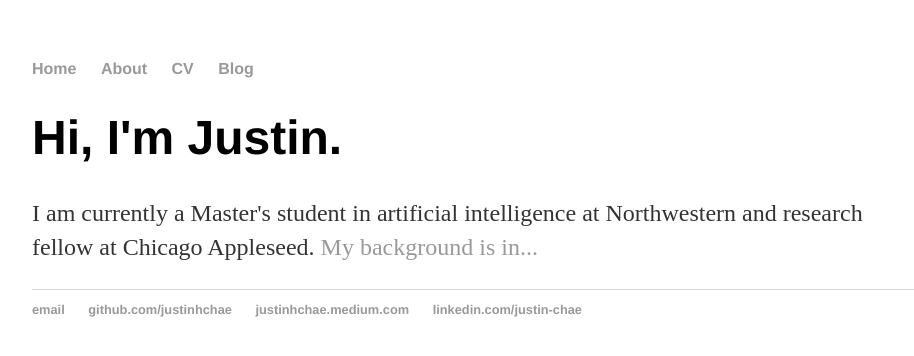
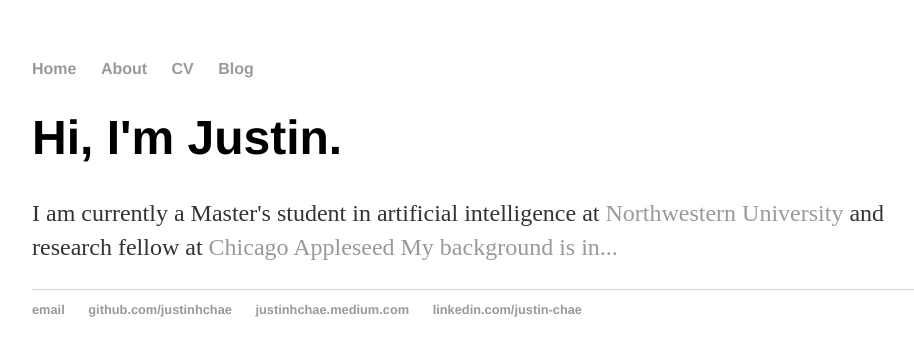
Before and after one commit to justinhchae/justinhchae.github.io, a Jekyll site: the page built from index.html, in a window 1280 px wide. Shown: the top 356 px of the page, without its empty margins (160-1074 px from the left). Built offline with Jekyll 4.4.1, drawn with Linux system fonts in a browser that asks for light colours.

Commit message:
Update index.html

```diff
--- a/index.html
+++ b/index.html
@@ -4,6 +4,9 @@
 ---
 <div class="blurb">
 	<h1>Hi, I'm Justin.</h1>
-	<p>I am currently a Master's student in artificial intelligence at Northwestern and research fellow at Chicago Appleseed.
-					<a href="/about">My background is in...</a></p>
+	<p>I am currently a Master's student in artificial intelligence at
+		<a href="https://www.mccormick.northwestern.edu/artificial-intelligence/people/students/2020-21/justin-chae.html">Northwestern University</a>
+		and research fellow at
+		<a href="https://www.chicagoappleseed.org/about-us/our-staff/">Chicago Appleseed</a>
+		<a href="/about">My background is in...</a></p>
 </div><!-- /.blurb -->
```
